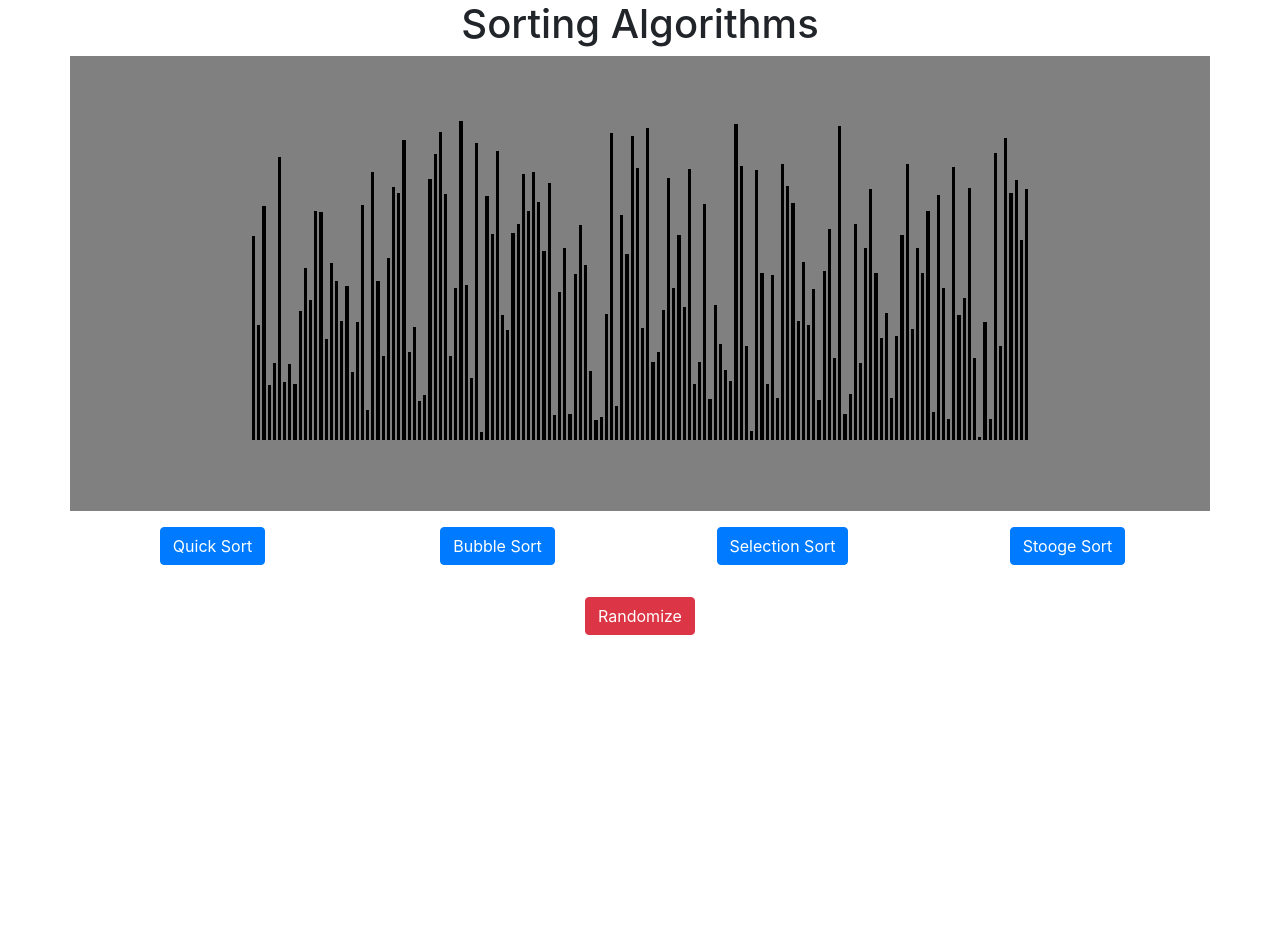
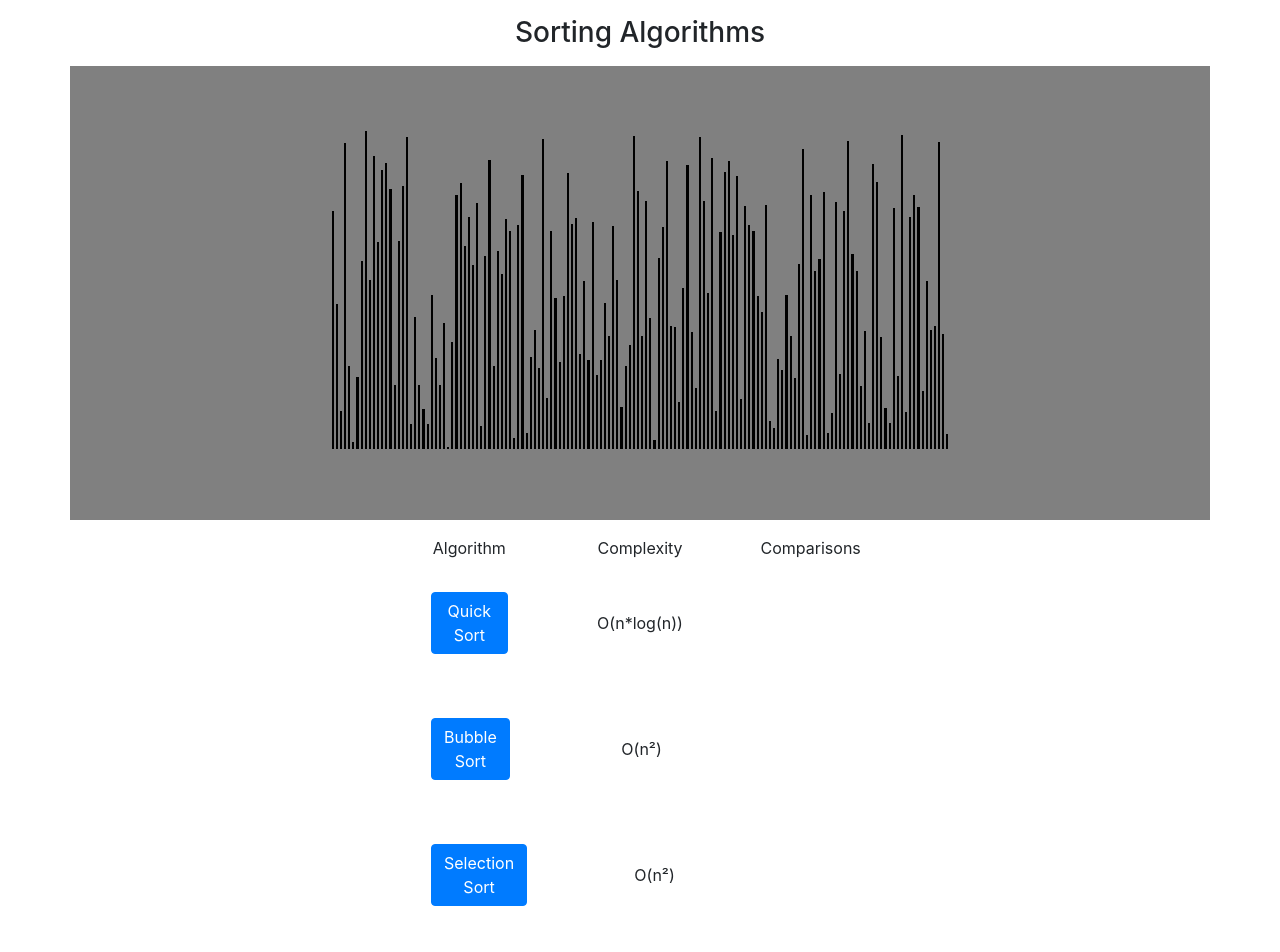
Before and after one commit to H4sh3/Sorting, a React (Create React App) app: page / in a window 1280 px wide. Shown: the top 952 px of the page. Before the commit the page ends 800 px from the top, so only its background shows below. Built offline with nearby package versions, Linux system fonts and the light colour scheme.

Commit message:
reafactor

```diff
--- /dev/null
+++ b/src/components/DataVis.css
@@ -0,0 +1,5 @@
+.Runtime {
+  display: flex;
+  justify-content: center;
+  align-items: center;
+}
--- a/src/components/DataVis.tsx
+++ b/src/components/DataVis.tsx
@@ -1,12 +1,12 @@
 import React from 'react'; // we need this to make JSX compile
-import { randomArray, isSorted } from '../lib/etc';
+import { randomArray, isSorted, sleep } from '../lib/etc';
 import { bubbleSort, BUBBLE_SORT } from '../lib/bubbleSort';
 import { quickSort, QUICK_SORT } from '../lib/quickSort';
 import Button from 'react-bootstrap/Button';
 import { Container, Row, Col } from 'react-bootstrap';
 import { SELECTION_SORT, selectionSort } from '../lib/selectionSort';
 import { STOOGE_SORT, stoogeSort } from '../lib/stoogeSort';
-
+import './DataVis.css';
 interface IProps {
 
 }
@@ -15,7 +15,8 @@ interface IState {
   data: number[],
   active: Function,
   sorting: boolean,
-  sorted: boolean
+  sorted: boolean,
+  comparisonsMap: Map<string, number>,
 }
 
 export class DataVis extends React.Component<IProps, IState>{
@@ -27,6 +28,7 @@ export class DataVis extends React.Component<IProps, IState>{
       active: () => { return false },
       sorting: false,
       sorted: false,
+      comparisonsMap: new Map()
     }
 
     this.Menu = this.Menu.bind(this);
@@ -37,34 +39,74 @@ export class DataVis extends React.Component<IProps, IState>{
   }
 
   render() {
-    return <div >
-      <h1>Sorting Algorithms</h1>
+    return <span >
+      <h3 style={{ margin: "1rem" }}>Sorting Algorithms</h3>
       <Container style={{ backgroundColor: "grey", paddingTop: "4rem", paddingBottom: "4rem" }}>
         {this.visualize(this.state.data, this.state.data.length)}
       </Container>
       <this.Menu></this.Menu>
-    </div>
+    </span>
   }
 
   Menu() {
-    return <Container>
+    return <Container style={{ marginTop: "1rem", width: "40%" }}>
       <Row>
-        <Col>
-          <Button disabled={this.state.sorting || this.state.sorted} variant="primary" style={{ margin: "1rem" }} onClick={() => { this.sort(QUICK_SORT) }}>{QUICK_SORT}</Button>
+        <Col >
+          Algorithm
         </Col>
-        <Col>
-          <Button disabled={this.state.sorting || this.state.sorted} variant="primary" style={{ margin: "1rem" }} onClick={() => { this.sort(BUBBLE_SORT) }}>{BUBBLE_SORT}</Button>
+        <Col className="Runtime">
+          Complexity
         </Col>
-        <Col>
-          <Button disabled={this.state.sorting || this.state.sorted} variant="primary" style={{ margin: "1rem" }} onClick={() => { this.sort(SELECTION_SORT) }}>{SELECTION_SORT}</Button>
-        </Col>
-        <Col>
-          <Button disabled={this.state.sorting || this.state.sorted} variant="primary" style={{ margin: "1rem" }} onClick={() => { this.sort(STOOGE_SORT) }}>{STOOGE_SORT}</Button>
+        <Col className="Runtime">
+          Comparisons
         </Col>
       </Row>
-      <Row>
-        <Col>
-          <Button disabled={this.state.sorting} variant="danger" style={{ margin: "1rem" }} onClick={() => { this.randomizeData() }}>Randomize</Button>
+
+      <Row >
+        <Col >
+          <Button disabled={this.state.sorting || this.state.sorted} variant="primary" style={{ margin: "2rem" }} onClick={() => { this.sort(QUICK_SORT) }}>{QUICK_SORT}</Button>
+        </Col>
+        <Col className="Runtime">
+          O(n*log(n))
+        </Col>
+        <Col className="Runtime">
+          {this.state.comparisonsMap.get(QUICK_SORT)}
+        </Col>
+      </Row>
+
+      <Row >
+        <Col >
+          <Button disabled={this.state.sorting || this.state.sorted} variant="primary" style={{ margin: "2rem" }} onClick={() => { this.sort(BUBBLE_SORT) }}>{BUBBLE_SORT}</Button>
+        </Col>
+        <Col className="Runtime">
+          O(n²)
+        </Col>
+        <Col className="Runtime">
+          {this.state.comparisonsMap.get(BUBBLE_SORT)}
+        </Col>
+      </Row>
+
+      <Row >
+        <Col >
+          <Button disabled={this.state.sorting || this.state.sorted} variant="primary" style={{ margin: "2rem" }} onClick={() => { this.sort(SELECTION_SORT) }}>{SELECTION_SORT}</Button>
+        </Col>
+        <Col className="Runtime">
+          O(n²)
+        </Col>
+        <Col className="Runtime">
+          {this.state.comparisonsMap.get(SELECTION_SORT)}
+        </Col>
+      </Row>
+
+      <Row >
+        <Col >
+          <Button disabled={this.state.sorting || this.state.sorted} variant="primary" style={{ margin: "2rem" }} onClick={() => { this.sort(STOOGE_SORT) }}>{STOOGE_SORT}</Button>
+        </Col>
+        <Col className="Runtime">
+          O(n^2.7095)
+        </Col>
+        <Col className="Runtime">
+          {this.state.comparisonsMap.get(STOOGE_SORT)}
         </Col>
       </Row>
     </Container>
@@ -75,7 +117,7 @@ export class DataVis extends React.Component<IProps, IState>{
       display: "inline-block",
       height: `${d}rem`,
       margin: '1px',
-      width: `${30 / l}rem`,
+      width: `${20 / l}rem`,
       backgroundColor: this.state.sorted ? "#00ff00" : this.state.active(index) ? "#0000ff" : "#000000",
     }}></div>)
   }
@@ -85,42 +127,46 @@ export class DataVis extends React.Component<IProps, IState>{
   }
 
   async sort(algo: string) {
-    this.setState({ sorting: true })
+    this.setState({ data: randomArray(150, 20), sorting: true })
+    await sleep(15)
     await this.runSortingAlgo(algo)
-    this.setState({ sorting: false, sorted: isSorted(this.state.data), active: () => { return false } })
+    this.setState({ sorting: false, sorted: false, active: () => { return false } })
   }
 
   async runSortingAlgo(algo: string) {
     switch (algo) {
       case QUICK_SORT: {
 
-        const updateState = (arr: number[], low: number, high: number) => {
+        const updateState = (arr: number[], low: number, high: number, count: number) => {
           const active = (i: number) => {
             return i >= low && i <= high;
           }
           this.setState({ data: arr, active })
         }
-        await quickSort(this.state.data, 0, this.state.data.length, updateState)
+        const comparisons = await quickSort(this.state.data, 0, this.state.data.length, updateState)
+        this.updateComparison(algo, comparisons);
         break;
       }
       case BUBBLE_SORT: {
-        const updateState = (arr: number[], low: number, high: number) => {
+        const updateState = (arr: number[], low: number, high: number, count: number) => {
           const active = (i: number) => {
             return i >= low && i <= high;
           }
           this.setState({ data: arr, active })
         }
-        await bubbleSort(this.state.data, updateState)
+        const comparisons = await bubbleSort(this.state.data, updateState)
+        this.updateComparison(algo, comparisons);
         break;
       }
       case SELECTION_SORT: {
-        const updateState = (arr: number[], low: number, high: number) => {
+        const updateState = (arr: number[], low: number, high: number, count: number) => {
           const active = (i: number) => {
             return i >= low && i <= high;
           }
           this.setState({ data: arr, active })
         }
-        await selectionSort(this.state.data, updateState)
+        const comparisons = await selectionSort(this.state.data, updateState)
+        this.updateComparison(algo, comparisons);
         break;
       }
       case STOOGE_SORT: {
@@ -130,7 +176,9 @@ export class DataVis extends React.Component<IProps, IState>{
           }
           this.setState({ data: arr, active })
         }
-        await stoogeSort(this.state.data, 0, this.state.data.length, updateState)
+        const comparisons = await stoogeSort(this.state.data, 0, this.state.data.length, updateState)
+        this.updateComparison(algo, comparisons);
+
         break;
       }
       default: {
@@ -138,4 +186,10 @@ export class DataVis extends React.Component<IProps, IState>{
     }
   }
 
+  updateComparison(algo: string, comparisons: number) {
+    const comparisonsMap = new Map(this.state.comparisonsMap)
+    comparisonsMap.set(algo, comparisons)
+    this.setState({ comparisonsMap })
+  }
+
 }
--- a/src/lib/bubbleSort.tsx
+++ b/src/lib/bubbleSort.tsx
@@ -3,16 +3,18 @@ import { swap, sleep } from './etc'
 const BUBBLE_SORT = "Bubble Sort";
 
 async function bubbleSort(arr: number[], updateState: Function) {
+  let counter: number = 0;
   for (let n: number = arr.length; n > 1; --n) {
     for (let i: number = 0; i < n - 1; ++i) {
+      counter += 1
       if (arr[i] > arr[i + 1]) {
         swap(arr, i, i + 1)
       }
     }
-    updateState(arr, 0, n)
+    updateState(arr, 0, n, counter)
     await sleep(10);
   }
-  return arr;
+  return counter;
 }
 
 export {
--- a/src/lib/etc.tsx
+++ b/src/lib/etc.tsx
@@ -1,11 +1,15 @@
-function getRandomInt(max: number) {
+function randomInt(max: number) {
+  return Math.floor(random(max));
+}
+
+function random(max: number) {
   return Math.random() * Math.floor(max);
 }
 
 function randomArray(n: number, max: number): number[] {
   const arr: number[] = [];
   for (let i: number = 0; i < n; i++) {
-    arr.push(getRandomInt(max));
+    arr.push(random(max));
   }
   return arr;
 }
@@ -21,7 +25,7 @@ function sleep(milliseconds: number) {
 }
 
 function getPivot(arr: number[], low: number, high: number) {
-  return arr[Math.floor((low+high) / 2) - 1]
+  return arr[Math.floor((low + high) / 2) - 1]
 }
 
 function isSorted(arr: number[]) {
@@ -37,7 +41,8 @@ function isSorted(arr: number[]) {
 }
 
 export {
-  getRandomInt,
+  randomInt,
+  random,
   randomArray,
   swap,
   sleep,
--- a/src/lib/selectionSort.tsx
+++ b/src/lib/selectionSort.tsx
@@ -3,20 +3,22 @@ import { swap, sleep } from "./etc";
 const SELECTION_SORT = "Selection Sort";
 
 async function selectionSort(arr: number[], updateState: Function) {
+  let counter = 0;
   for (let startIndex = 0; startIndex < arr.length; startIndex++) {
     let smallest: number = Infinity;
     let smallestIndex: number = startIndex;
     for (let i = startIndex; i < arr.length; i++) {
+      counter++;
       if (arr[i] < smallest) {
         smallest = arr[i];
         smallestIndex = i;
       }
     }
     swap(arr, startIndex, smallestIndex)
-    updateState(arr, startIndex, arr.length)
+    updateState(arr, startIndex, arr.length, counter)
     await sleep(9)
   }
-  return arr;
+  return counter;
 }
 
 export {
--- a/src/lib/stoogeSort.tsx
+++ b/src/lib/stoogeSort.tsx
@@ -1,22 +1,24 @@
-import { sleep } from "./etc";
+import { swap, sleep, random } from "./etc";
 
 const STOOGE_SORT = "Stooge Sort";
 
 async function stoogeSort(arr: number[], s: number, e: number, updateState: Function) {
+  let sum = 1;
   if (arr[e - 1] < arr[s]) {
-    const tmp: number = arr[s];
-    arr[s] = arr[e - 1]
-    arr[e - 1] = tmp
-    updateState(arr, s, e - 1)
-    await sleep(1)
+    swap(arr, e - 1, s)
+    updateState(arr, e - 1, s)
+    if(random(1)>0.95){
+      await sleep(1)
+    }
   }
 
   if ((e - s) > 2) {
     const t = Math.floor((e - s) / 3)
-    await stoogeSort(arr, s, e - t, updateState)
-    await stoogeSort(arr, s + t, e, updateState)
-    await stoogeSort(arr, s, e - t, updateState)
+    sum += await stoogeSort(arr, s, e - t, updateState)
+    sum += await stoogeSort(arr, s + t, e, updateState)
+    sum += await stoogeSort(arr, s, e - t, updateState)
   }
+  return sum;
 }
 
 export {
```
Also changed, not shown: src/lib/quickSort.tsx (+16 -13 lines), 2 other files (tests, documents, lock files or other folders).
